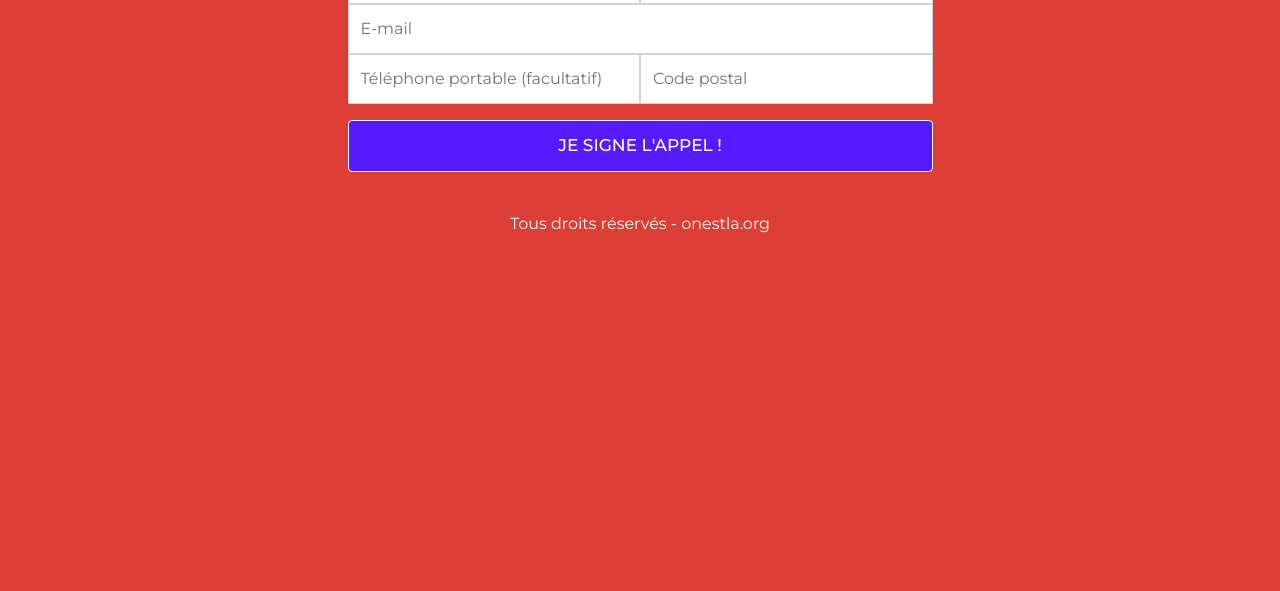
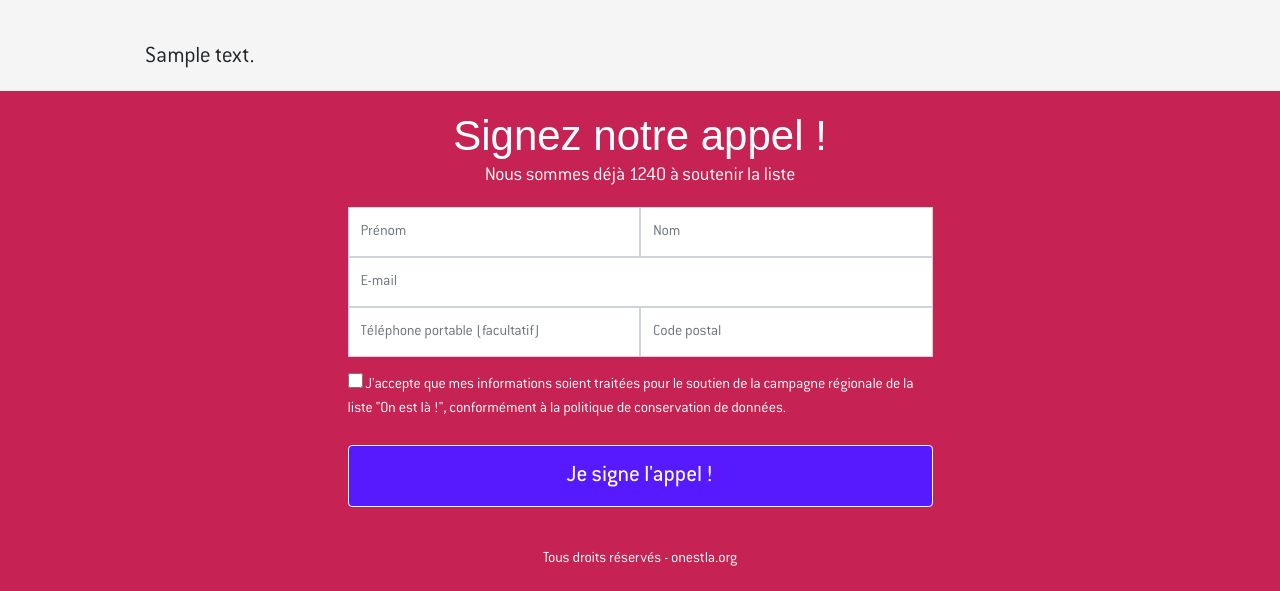
Before and after one commit to AxelUrbain/onestla.org, a WordPress theme: template web/app/themes/onestla-theme/front-page.php in a window 1280 px wide. Shown: the part 597-1188 px from the top of the page. Before the commit the page ends 830 px from the top, so only its background shows below. Run offline with PHP 8.4 and a stand-in for WordPress, Linux system fonts and the light colour scheme; the site name, menu and one post (Sample post) are stand-ins, and other content is empty; some libraries are stand-ins or nearby versions; some web fonts are replaced.

Commit message:
maj charte graphique

```diff
--- a/web/app/themes/onestla-theme/front-page.php
+++ b/web/app/themes/onestla-theme/front-page.php
@@ -1,4 +1,18 @@
 <?php get_header(); ?>
+
+<div id="pres-blog">
+    <div class="container">
+        <div class="p-60">
+            <div class="row">
+                <h2 class="text-left title-page">
+                    <mark><?php echo the_title(); ?></mark>
+                </h2>
+            </div>
+        </div>
+    </div>
+</div>
+
+<div class="linear-background"></div>
 
 <div class="container">
     <div class="content-front-page">
@@ -20,10 +34,6 @@
                 Merci, votre signature a été prise en compte !
             </div>
         <?php endif; ?>
-
-        <h2 class="title-page">
-            <mark><?php echo the_title(); ?></mark>
-        </h2>
 
         <div class="page-content-text">
             <?= the_content(); ?>
@@ -58,6 +68,10 @@
                     </div>
                 </div>
 
+                <div class="row mt-3">
+                    <label class="label-checkbox-signature"> <input  class="increase" type="checkbox" name="rgpd_field" required> J'accepte que mes informations soient traitées pour le soutien de la campagne régionale de la liste "On est là !", conformément à la <a href="">politique de conservation de données</a>.</label>
+                </div>
+
                 <div class="row">
                     <button type="submit" name="signature-send" class="btn btn-primary mt-3">
                         <span>Je signe l'appel !</span>
--- a/web/app/themes/onestla-theme/functions.php
+++ b/web/app/themes/onestla-theme/functions.php
@@ -5,6 +5,15 @@ function onestla_supports()
     add_theme_support('title-tag');
     add_theme_support('post-thumbnails');
     add_theme_support('menus');
+
+    add_theme_support( 'custom-logo', array(
+        'height'      => 150,
+        'width'       => 350,
+        'flex-height' => true,
+        'flex-width'  => true,
+        'header-text' => array( 'site-title', 'site-description' ),
+    ) );
+
     register_nav_menu('header', 'En tête du menu');
     register_nav_menu('footer', 'Pied de page');
 
@@ -110,6 +119,7 @@ function add_acf_signataire_columns($columns){
 		'email' => 'Mail',
 		'telephone_portable' => 'Telephone portable',
 		'postalcode' => 'Code postal',
+        'rgpd_field' => 'RGPD'
 	);
 
 	return $columns;
@@ -137,6 +147,9 @@ function signataire_custom_column( $column, $post_id ) {
 	  case 'postalcode':
 		echo get_post_meta ( $post_id, 'postalcode', true );
 		break;
+      case 'rgpd_field':
+        echo get_post_meta($post_id, 'rgpd_field', true);
+        break;
 	}
  }
  add_action ( 'manage_signataire_posts_custom_column', 'signataire_custom_column', 10, 2 );
@@ -189,7 +202,7 @@ function func_export_all_signataires() {
 
             $file = fopen('php://output', 'w');
 
-			fputcsv($file, array('Nom', 'Prenom', 'Email', 'Telephone portable', 'Code postal'));
+			fputcsv($file, array('Nom', 'Prenom', 'Email', 'Telephone portable', 'Code postal', 'RGPD'));
 
             foreach ($arr_post as $post) {
                 setup_postdata($post);
@@ -222,7 +235,9 @@ add_action( 'init', 'func_export_all_signataires' );
 function treatment_form_add_signature() {
 
 	if (isset($_POST['signature-send'])){
-        if(!empty($_POST['name']) && !empty($_POST['firstname']) && !empty($_POST['email']) && !empty($_POST['postalcode'])){
+        if(!empty(htmlspecialchars($_POST['name'])) && !empty(htmlspecialchars($_POST['firstname']))
+        && !empty( htmlspecialchars($_POST['email'])) && !empty(htmlspecialchars($_POST['postalcode']))
+        && htmlspecialchars($_POST['rgpd_field']) == true){
             //verifier si l'adresse mail est déjà utilisée
             $email = $_POST['email'];
 
@@ -254,6 +269,7 @@ function treatment_form_add_signature() {
                 update_post_meta($cpt_id, 'email', $_POST['email']);
                 update_post_meta($cpt_id, 'telephone_portable', $_POST['portable']);
                 update_post_meta($cpt_id, 'postalcode', $_POST['postalcode']);
+                update_post_meta($cpt_id, 'rgpd_field', $_POST['rgpd_field']);
 
                 $variable_to_send = '1';
                 wp_redirect(home_url().'?success_signature='.$variable_to_send);
--- a/web/app/themes/onestla-theme/header.php
+++ b/web/app/themes/onestla-theme/header.php
@@ -10,21 +10,12 @@
 
 <div id="header-banner">
         <div class="text-center">
-            <h1 class="title-site">
-                <?= get_bloginfo('name'); ?> <span> !</span>
-            </h1>
-            <h2 class="subtitle-site">
-                <mark><?= get_bloginfo('description'); ?></mark>
-            </h2>
+            <?php
+                $custom_logo_id = get_theme_mod( 'custom_logo' );
+                $image = wp_get_attachment_image_src( $custom_logo_id , 'full' );
+            ?>
+            <img class="mt-3" src="<?php echo $image[0]; ?>" height="150px" width="280px">
         </div>
 </div>
 
-<?php
-wp_nav_menu([
-    'theme_location' => 'header',
-    'container' => false,
-    'menu_class' => 'navbar-nav mr-auto'
- ]);
-?>
-
 <?php wp_body_open(); ?>
--- a/web/app/themes/onestla-theme/home.php
+++ /dev/null
@@ -1,2 +0,0 @@
-<?php
-echo "test home page : pour la liste des articles et tout ";
--- a/web/app/themes/onestla-theme/style.css
+++ b/web/app/themes/onestla-theme/style.css
@@ -5,11 +5,34 @@
 * Version: 1.0
 **/
 
-@import url('https://fonts.googleapis.com/css2?family=Montserrat:ital,wght@0,100;0,200;0,300;0,400;0,500;0,600;0,700;0,800;0,900;1,100;1,200;1,300;1,400;1,500;1,600;1,700;1,800;1,900&display=swap');
+@font-face {
+    font-family: 'VeneerThree';
+    src: url('fonts/VeneerThree.ttf');
+    font-weight: normal;
+}
+
+@font-face {
+    font-family: 'Conduit';
+    src: url('fonts/ConduitITCStd-Light.otf');
+    font-weight: normal;
+}
+
+@font-face {
+    font-family: 'ConduitMedium';
+    src: url('fonts/ConduitITCStd.otf');
+    font-weight: normal;
+}
+
+@font-face {
+    font-family: 'ConduitBold';
+    src: url('fonts/ConduitITCStd-Bold.otf');
+    font-weight: normal;
+}
+
 
 body{
     background-color: #F5F5F5;
-    font-family: 'Montserrat', sans-serif;
+    font-family: 'Conduit', sans-serif;
 }
 
 .col-md-6{
@@ -17,7 +40,7 @@ body{
 }
 
 footer{
-    background-color:  rgb(220, 62, 53);
+    background-color:  #c62253;
 }
 
 footer p{
@@ -27,7 +50,7 @@ footer p{
 }
 
 #header-banner{
-    background-color: rgb(220, 62, 53);
+    background-color: #c62253;
     padding-bottom: 30px;
 }
 
@@ -51,7 +74,7 @@ footer p{
 }
 
 .subtitle-site mark{
-    color: rgb(220, 62, 53);
+    color: #c62253;
     background-color: #FFFFFF;
 }
 
@@ -59,38 +82,29 @@ footer p{
     padding: 40px 60px 0 60px;
 }
 
-.title-page{
-    font-size: 42px;
-    font-weight: 700;
-    margin-bottom: 40px;
-    text-transform: none;
-}
-
-.title-page mark{
-    background-color: rgb(220, 62, 53);
-    color: #FFFFFF;
-}
-
 .page-content-text{
-    font-size: 22px;
+    font-size: 24px;
     text-align: left;
 }
 
 .card-signature{
-    background-color: rgb(220, 62, 53);
+    background-color: #c62253;
     width: auto;
     height: auto;
 }
 
 .title-signature-section{
     color: #FFFFFF;
-    font-weight: 600;
+    font-family: 'VeneerThree', sans-serif;
+    font-size: 42px;
+    margin: 0;
     text-align: center;
-    padding: 20px 0 5px 0;
+    padding-top: 20px;
 }
 
 .number-signature{
     color: #FFFFFF;
+    font-size: 20px;
     text-align: center;
 }
 
@@ -110,9 +124,8 @@ footer p{
 
 #form-signature .btn{
     padding: .75rem 3rem;
-    font-size: 17px;
-    font-weight: 500;
-    text-transform: uppercase;
+    font-family: 'ConduitMedium', sans-serif;
+    font-size: 24px;
     width: 100%;
 }
 
@@ -121,6 +134,64 @@ footer p{
     border-color: #FFFFFF;
 }
 
+.label-checkbox-signature{
+    color: #FFFFFF;
+    text-align: left;
+}
+
+.label-checkbox-signature a{
+    color: #FFFFFF;
+}
+
+.increase {
+    width:15px;
+    height:15px;
+}
+
+/* Presentation of blogger */
+
+#pres-blog{
+    background-image: linear-gradient(rgba(31,53,86, 0.75), rgba(31,53,86,0.5)), url('/assets/img/bg-site-header.png');
+    background-position: center;
+    background-repeat: no-repeat;
+    background-size: cover;
+    height: 400px;
+}
+
+.linear-background {
+    background: linear-gradient(359deg, rgba(71, 168, 189) 35%, transparent 36%);
+    height: 70px;
+    margin-top: -70px;
+}
+
+.text-left {
+    text-align: left!important;
+}
+
+.title-page{
+    font-family: 'VeneerThree', sans-serif;
+    margin-top: 82px;
+    font-size: 62px;
+    font-weight: normal;
+    text-transform: uppercase;
+    text-align: center;
+}
+
+.title-page mark {
+    color: #FFFFFF;
+    padding: 0 0.5rem;
+    -webkit-box-decoration-break: clone;
+    box-decoration-break: clone;
+    background-color: #c62253;
+    padding-bottom: 0px;
+    padding-top: 15px;
+}
+
+/* padding */
+
+.p-60{
+    padding: 0px 60px;
+}
 
 @media only screen and (max-width: 914px) {
     /* For tablets: */
@@ -133,9 +204,8 @@ footer p{
     }
 
     .title-page mark{
-        background-color: rgb(220, 62, 53);
+        background-color: #c62253;
         color: #FFFFFF;
-        padding: 0;
         text-align: center;
     }
   }
```
Also changed, not shown: web/app/themes/onestla-theme/fonts/ConduitITCStd-Bold.otf (added), web/app/themes/onestla-theme/fonts/ConduitITCStd-Light.otf (added), web/app/themes/onestla-theme/fonts/ConduitITCStd.otf (added), web/app/themes/onestla-theme/fonts/Veneer.ttf (added), web/app/themes/onestla-theme/fonts/VeneerExtras.ttf (added), web/app/themes/onestla-theme/fonts/VeneerExtrasItalic.ttf (added), web/app/themes/onestla-theme/fonts/VeneerItalic.ttf (added), 4 other files.
